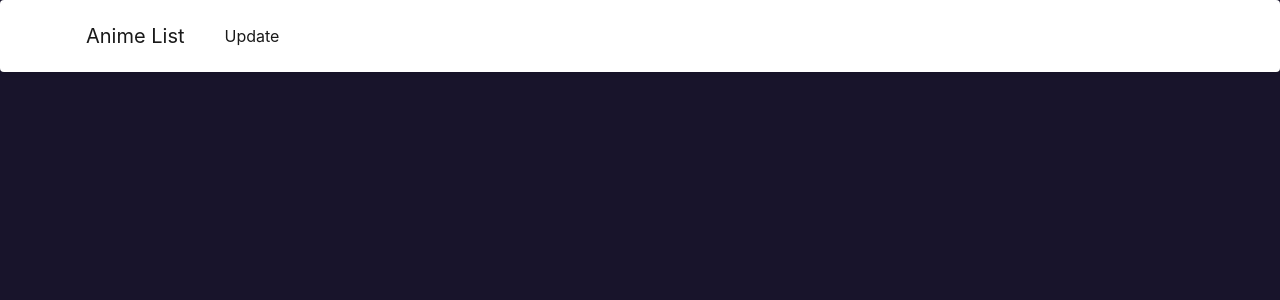
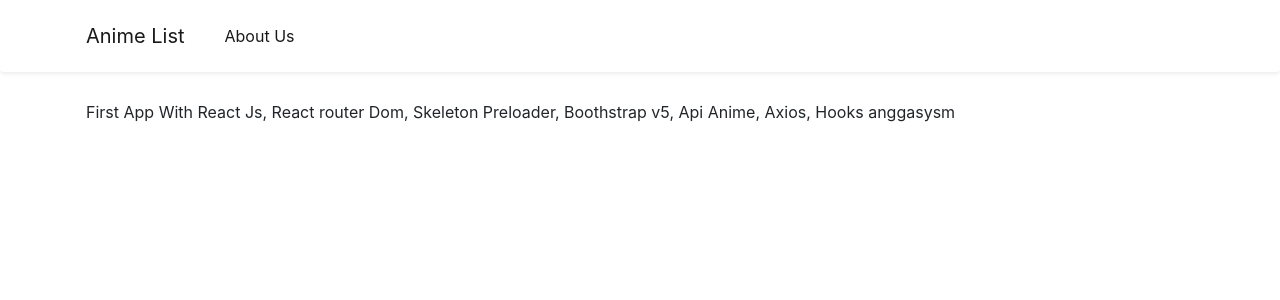
Before and after one commit to Anggasayogo/movie-app, a React (Create React App) app: page /about in a window 1280 px wide. Shown: the top 300 px of the page. Built offline with nearby package versions, Linux system fonts and the light colour scheme.

Commit message:
first app

```diff
--- a/public/index.html
+++ b/public/index.html
@@ -27,7 +27,7 @@
     <link rel="stylesheet" href="https://stackpath.bootstrapcdn.com/bootstrap/5.0.0-alpha1/css/bootstrap.min.css" integrity="sha384-r4NyP46KrjDleawBgD5tp8Y7UzmLA05oM1iAEQ17CSuDqnUK2+k9luXQOfXJCJ4I" crossorigin="anonymous">
     <title>React App</title>
   </head>
-  <body style="background-color: #18142b;">
+  <body>
     <noscript>You need to enable JavaScript to run this app.</noscript>
     <div id="root"></div>
     <!--
--- /dev/null
+++ b/src/pages/about/About.css
@@ -0,0 +1,3 @@
+.wrapper{
+    margin-top: 100px;
+}
--- a/src/pages/about/index.js
+++ b/src/pages/about/index.js
@@ -1,9 +1,19 @@
 import React from 'react'
+import './About.css';
 
 const About = () => {
     return (
-        <div>
-            About
+        <div className="container wrapper">
+            First App With React Js,
+            React router Dom,
+            Skeleton Preloader,
+            Boothstrap v5,
+            Api Anime,
+            Axios,
+            Hooks
+
+
+            anggasysm
         </div>
     )
 }
--- a/src/routes/index.js
+++ b/src/routes/index.js
@@ -18,7 +18,7 @@ const Routes = () => {
                                 <Link className="nav-link active" aria-current="page" to="/register"></Link>
                             </li>
                             <li className="nav-item">
-                                <Link className="nav-link active" aria-current="page" to="/update">Update</Link>
+                                <Link className="nav-link active" aria-current="page" to="/about">About Us</Link>
                             </li>
                         </ul>
                     </div>
```
